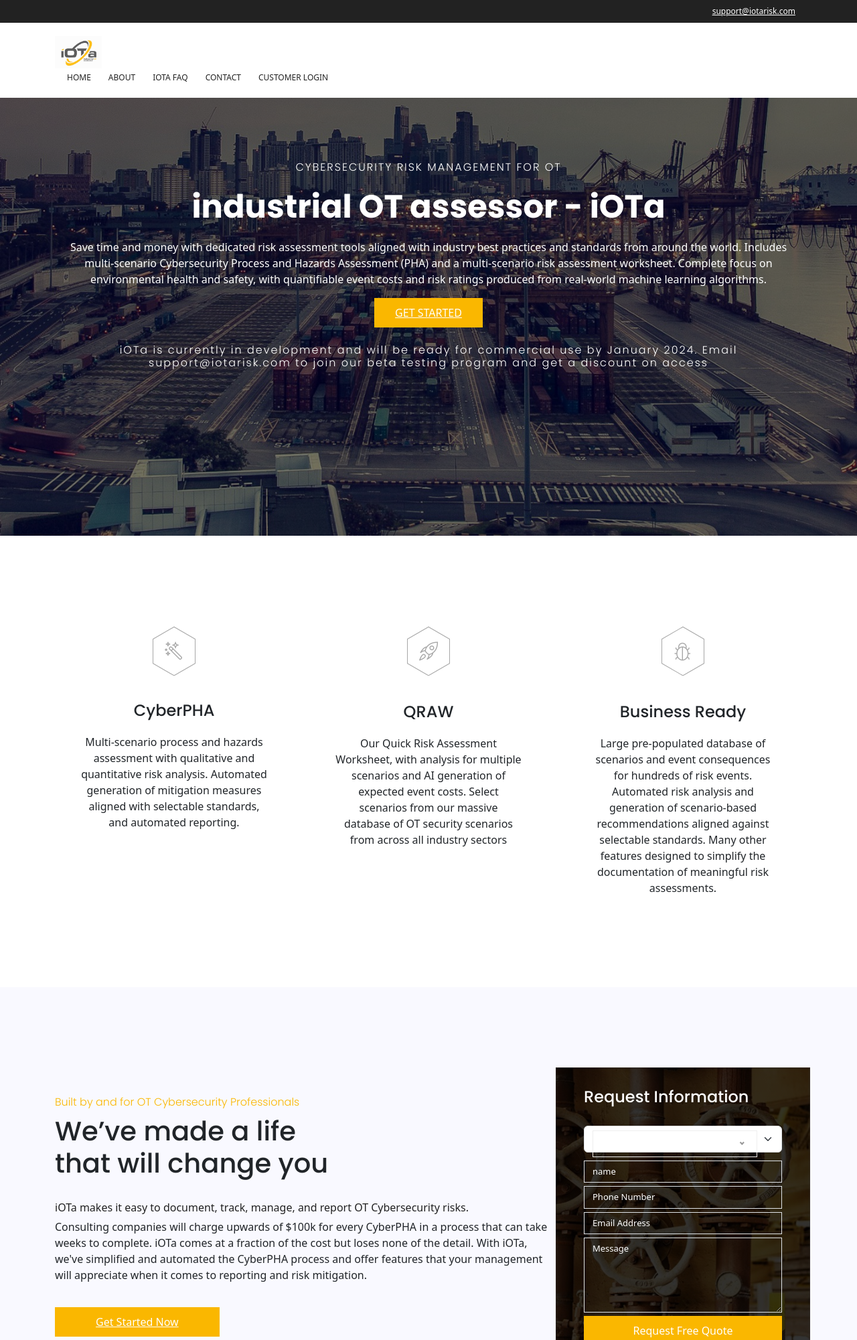
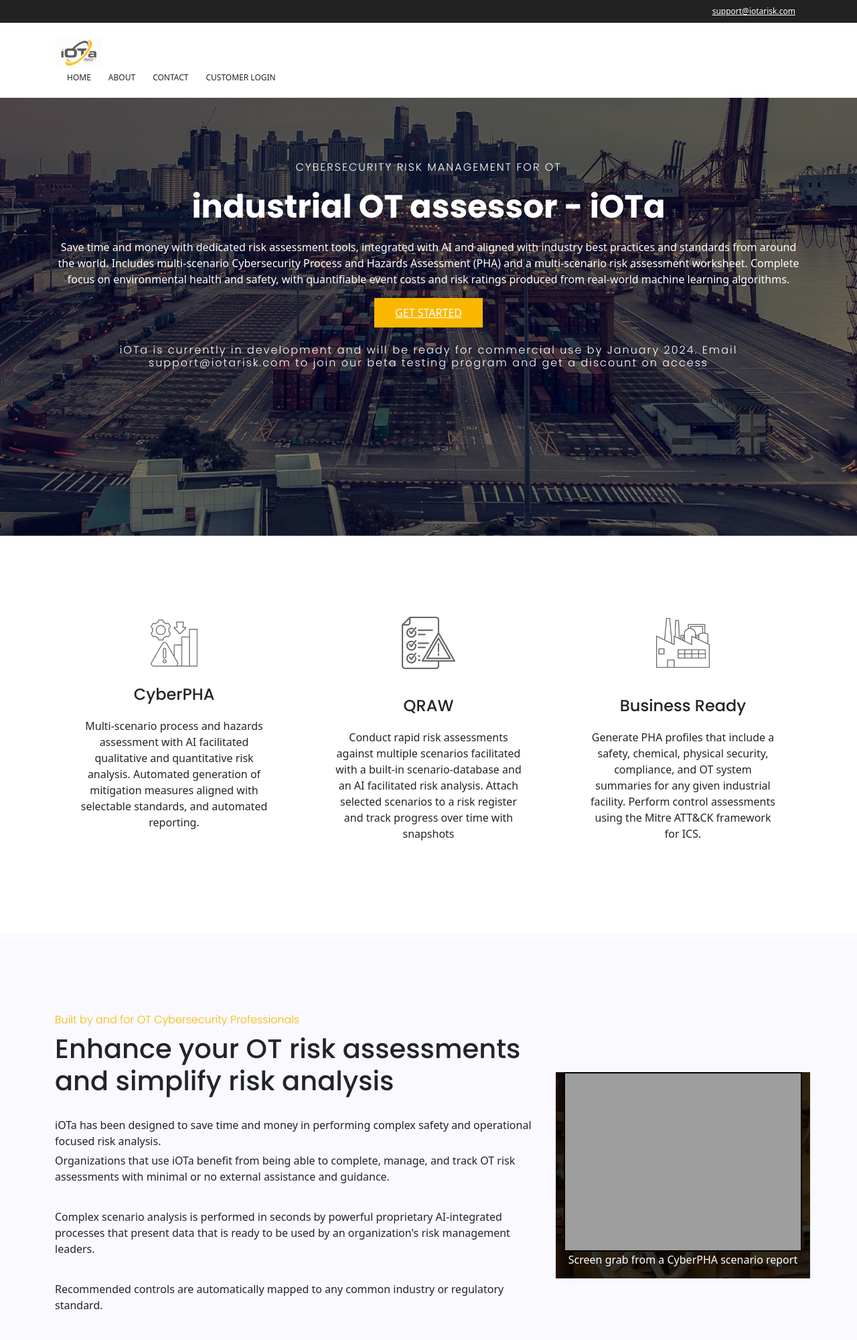
Before and after one commit to stu8king/ProjectAlpha, a Django app: page /accounts/login/ in a window 1280 px wide. Shown: the top 2001 px of the page at 67% size. Run offline with Django 4.2, Linux system fonts and the light colour scheme; some libraries are stand-ins or nearby versions; grey boxes are pictures that could not be loaded.

Commit message:
first commit

```diff
--- a/accounts/templates/accounts/home.html
+++ b/accounts/templates/accounts/home.html
@@ -65,7 +65,6 @@
             <ul class="nav-menu">
               <li class="menu-active"><a href="#">Home</a></li>
               <li><a href="{% url 'accounts:about' %}">About</a></li>
-              <li><a href="{% url 'accounts:faq' %}">iOTa FAQ</a></li>
               <li><a href="{% url 'accounts:contact' %}">Contact</a></li>
                <!--<li><a href="{% url 'accounts:subscription_view' %}">Register</a></li>-->
               <li><a href="#" data-toggle="modal" data-target="#loginModal">Customer Login</a></li>
@@ -97,7 +96,7 @@
                     industrial OT assessor - iOTa
                 </h1>
                 <p class="text-white">
-                    Save time and money with dedicated risk assessment tools aligned with industry best practices and standards from around the world. Includes multi-scenario Cybersecurity Process and Hazards Assessment (PHA) and a multi-scenario risk assessment worksheet. Complete focus on environmental health and safety, with quantifiable event costs and risk ratings produced from real-world machine learning algorithms.
+                    Save time and money with dedicated risk assessment tools, integrated with AI and aligned with industry best practices and standards from around the world. Includes multi-scenario Cybersecurity Process and Hazards Assessment (PHA) and a multi-scenario risk assessment worksheet. Complete focus on environmental health and safety, with quantifiable event costs and risk ratings produced from real-world machine learning algorithms.
                 </p>
                 <a href="#" class="primary-btn header-btn text-uppercase" data-toggle="modal" data-target="#loginModal">Get Started</a>
                 <br><br>
@@ -113,29 +112,30 @@
     <div class="container">
         <div class="row">
             <div class="col-lg-4">
-                <div class="single-cat d-flex flex-column">
-                    <a href="#" class="hb-sm-margin mx-auto d-block"><span class="hb hb-sm inv hb-facebook-inv"><span class="lnr lnr-magic-wand"></span></span></a>
+                <div class="single-cat">
+                    <img src="{% static 'images/risk-icon1.png' %}" style="height: 80px" alt="">
                     <h4 class="mb-20" style="margin-top: 23px;">CyberPHA</h4>
                     <p>
-                        Multi-scenario process and hazards assessment with qualitative and quantitative risk analysis. Automated generation of mitigation measures aligned with selectable standards, and automated reporting.
+                        Multi-scenario process and hazards assessment with AI facilitated qualitative and quantitative risk analysis. Automated generation of mitigation measures aligned with selectable standards, and automated reporting.
                     </p>
                 </div>
             </div>
             <div class="col-lg-4">
                 <div class="single-cat">
-                    <a href="#" class="hb-sm-margin mx-auto d-block"><span class="hb hb-sm inv hb-facebook-inv"><span class="lnr lnr-rocket"></span></span></a>
+                    <img src="{% static 'images/risk-icon2.png' %}" style="height: 80px" alt="">
                     <h4 class="mt-40 mb-20">QRAW</h4>
                     <p>
-                        Our Quick Risk Assessment Worksheet, with analysis for multiple scenarios and AI generation of expected event costs. Select scenarios from our massive database of OT security scenarios from across all industry sectors
+                        Conduct rapid risk assessments against multiple scenarios facilitated with a built-in scenario-database and an AI facilitated risk analysis. Attach selected scenarios to a risk register and track progress over time with snapshots
+
                     </p>
                 </div>
             </div>
             <div class="col-lg-4">
                 <div class="single-cat">
-                    <a href="#" class="hb-sm-margin mx-auto d-block"><span class="hb hb-sm inv hb-facebook-inv"><span class="lnr lnr-bug"></span></span></a>
+                    <img src="{% static 'images/risk-icon3.png' %}" style="height: 80px" alt="">
                     <h4 class="mt-40 mb-20">Business Ready</h4>
                     <p>
-                        Large pre-populated database of scenarios and event consequences for hundreds of risk events. Automated risk analysis and generation of scenario-based recommendations aligned against selectable standards. Many other features designed to simplify the documentation of meaningful risk assessments.
+                        Generate PHA profiles that include a safety, chemical, physical security, compliance, and OT system summaries for any given industrial facility. Perform control assessments using the Mitre ATT&CK framework for ICS.
                     </p>
                 </div>
             </div>
@@ -150,34 +150,24 @@
                 <div class="col-lg-8 col-md-12 home-about-left">
                     <h6>Built by and for OT Cybersecurity Professionals</h6>
                     <h1>
-                        We’ve made a life <br>
-                        that will change you
+                        Enhance your OT risk assessments <br>
+                        and simplify risk analysis
                     </h1>
-                    <p class="sub">iOTa makes it easy to document, track, manage, and report OT Cybersecurity risks. </p>
+                    <p class="sub">iOTa has been designed to save time and money in performing complex safety and operational focused risk analysis. </p>
                     <p class="pb-20">
-                        Consulting companies will charge upwards of $100k for every CyberPHA in a process that can take weeks to complete. iOTa comes at a fraction of the cost but loses none of the detail. With iOTa, we've simplified and automated the CyberPHA process and offer features that your management will appreciate when it comes to reporting and risk mitigation.
-                    </p>
-                    <a class="primary-btn" href="#">Get Started Now</a>
+                        Organizations that use iOTa benefit from being able to complete, manage, and track OT risk assessments with minimal or no external assistance and guidance. </p>
+                    <p class="pb-20">Complex scenario analysis is performed in seconds by powerful proprietary AI-integrated processes that present data that is ready to be used by an organization's risk management leaders. </p>
+                    <p class="pb-20">Recommended controls are automatically mapped to any common industry or regulatory standard.
+
                 </div>
-                <div class="col-lg-4 col-md-12 home-about-right relative">
-                    <form class="form-wrap" action="#">
-                        <h4 class="text-white pb-20">Request Information</h4>
-                        <div class="form-select" id="service-select">
-                            <select>
-                                <option value="1">Select Service</option>
-                                <option value="2">Service One</option>
-                                <option value="3">Service Two</option>
-                                <option value="4">Service Three</option>
-                                <option value="5">Service Four</option>
-                            </select>
-                        </div>
-                        <input type="text" class="form-control" placeholder="name">
-                        <input type="phone" class="form-control" placeholder="Phone Number">
-                        <input type="email" class="form-control" placeholder="Email Address">
-                        <textarea name="message" id="" cols="30" rows="5" placeholder="Message" class="form-control"></textarea>
-                        <button class="primary-btn">Request Free Quote</button>
-                    </form>
-                </div>
+                <div class="col-lg-4 col-md-12 home-about-right relative" style="text-align: center;">
+    <div class="image-border-container" style="display: inline-block; border: 2px solid black;">
+        <img src="{% static 'images/screenshot1.png' %}" alt="" style="width:100%; height:100%;">
+    </div>
+    <p style="color: white">Screen grab from a CyberPHA scenario report</p>
+</div>
+
+
             </div>
         </div>
     </section>
@@ -189,7 +179,7 @@
 						<div class="col-md-12 pb-30 header-text text-center">
 							<h1 class="mb-10">Designed and Developed by Security Professionals</h1>
 							<p>
-								It's in our interest to deliver you a secure solution. iOTa is built on an industry standard framework and incorporates secure development best practices.
+								iOTa is developed using an industry standard framework,  delivered as a SaaS solution, and securely hosted on AWS.
 							</p>
 						</div>
 					</div>
@@ -201,9 +191,9 @@
 
 									<img src="{% static 'images/s1.jpg' %}" alt="">
 								</div>
-								<h4>Manufacturing</h4>
+								<h4>Secure</h4>
 								<p>
-									iOTA contains pre-populated scenarios covering every zone of the factory from the warehouse to packing, from the loading bays to the lines.
+									Access to iOTa uses two-factor authentication. All access is logged and suspicious attempts to login are blocked.
 								</p>
 							</div>
 						</div>
@@ -212,9 +202,9 @@
 								<div class="thumb">
                                     <img src="{% static 'images/s2.jpg' %}" alt="">
 								</div>
-								<h4>Critical Infrastructure</h4>
+								<h4>AI Integration</h4>
 								<p>
-									iOTA uses AI to generate recommendations aligned with regulatory standards. It can also analyze a facility location to identify potential chemical, safety, and physical security hazards.
+									iOTa has proprietary algorithms that utilize the latest AI integrations to enhance risk assessment, with a specific focus on OT and Industrial Control Systems.
 								</p>
 							</div>
 						</div>
@@ -223,8 +213,10 @@
 								<div class="thumb">
 									<img src="{% static 'images/s3.jpg' %}" alt="">
 								</div>
-								<h4>Industrial Engineering</h4>
-
+								<h4>Safety First</h4>
+                                <p>
+									iOTa risk assessment focus on the principle that safety is the first and foremost priority for industrial facilities. Assessments are based on the PHA process and use much of the same terminology.
+								</p>
 							</div>
 						</div>
 					</div>
@@ -235,56 +227,7 @@
 
 
 
-			<!-- start footer Area -->
-			<footer class="footer-area section-gap">
-				<div class="container">
-					<div class="row">
-						<div class="col-lg-5 col-md-6 col-sm-6">
-							<div class="single-footer-widget">
-								<h6>About Us</h6>
-								<p>
-									Lorem ipsum dolor sit amet, consectetur adipisicing elit, sed do eiusmod tempor incididunt ut labore dolore magna aliqua.
-								</p>
-								<p class="footer-text">
-									<!-- Link back to Colorlib can't be removed. Template is licensed under CC BY 3.0. -->
-Copyright &copy;<script>document.write(new Date().getFullYear());</script> All rights reserved | This template is made with <i class="fa fa-heart-o" aria-hidden="true"></i> by <a href="https://colorlib.com" target="_blank">Colorlib</a>
-<!-- Link back to Colorlib can't be removed. Template is licensed under CC BY 3.0. -->
-								</p>
-							</div>
-						</div>
-						<div class="col-lg-5  col-md-6 col-sm-6">
-							<div class="single-footer-widget">
-								<h6>Newsletter</h6>
-								<p>Stay update with our latest</p>
-								<div class="" id="mc_embed_signup">
-									<form target="_blank" novalidate="true" action="https://spondonit.us12.list-manage.com/subscribe/post?u=1462626880ade1ac87bd9c93a&amp;id=92a4423d01" method="get" class="form-inline">
-										<input class="form-control" name="EMAIL" placeholder="Enter Email" onfocus="this.placeholder = ''" onblur="this.placeholder = 'Enter Email '" required="" type="email">
-			                            	<button class="click-btn btn btn-default"><i class="fa fa-long-arrow-right" aria-hidden="true"></i></button>
-			                            	<div style="position: absolute; left: -5000px;">
-												<input name="b_36c4fd991d266f23781ded980_aefe40901a" tabindex="-1" value="" type="text">
-											</div>
 
-										<div class="info"></div>
-									</form>
-								</div>
-							</div>
-						</div>
-						<div class="col-lg-2 col-md-6 col-sm-6 social-widget">
-							<div class="single-footer-widget">
-								<h6>Follow Us</h6>
-								<p>Let us be social</p>
-								<div class="footer-social d-flex align-items-center">
-									<a href="#"><i class="fa fa-facebook"></i></a>
-									<a href="#"><i class="fa fa-twitter"></i></a>
-									<a href="#"><i class="fa fa-dribbble"></i></a>
-									<a href="#"><i class="fa fa-behance"></i></a>
-								</div>
-							</div>
-						</div>
-					</div>
-				</div>
-			</footer>
-			<!-- End footer Area -->
 
     <nav class="navbar navbar-expand-lg">
         <a class="navbar-brand" href="#"></a>
```
